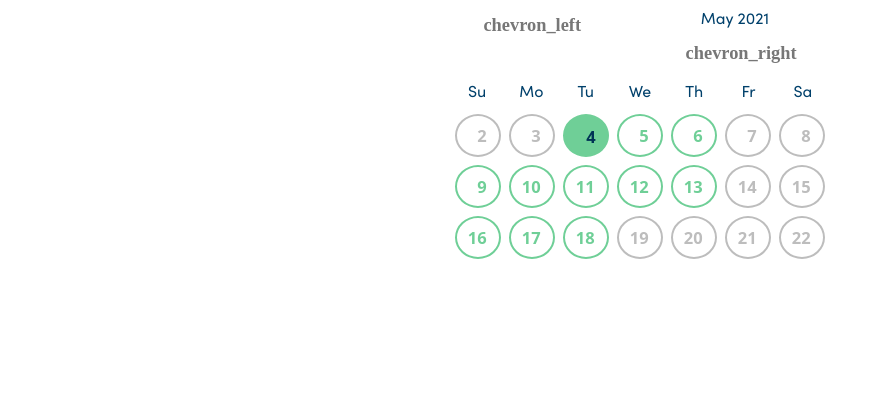
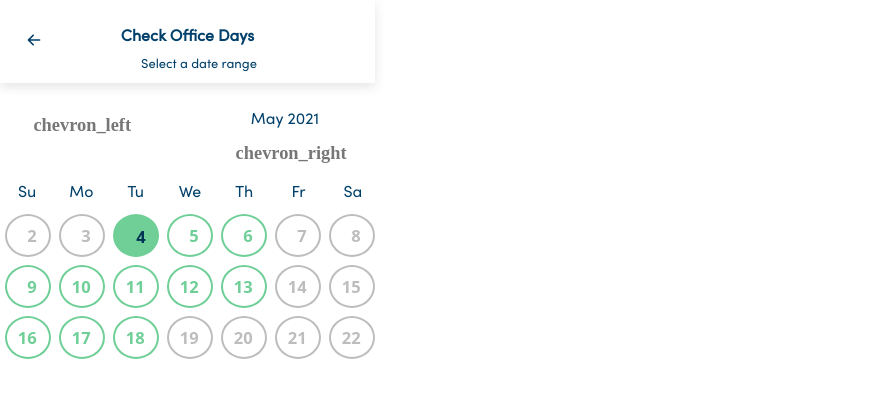
Before and after one commit to NofarVered/KueenB, a React (Create React App) app in the folder frontend/: page /days-in-office in a window 1280 px wide. Shown: the top 398 px of the page, without its empty margins (0-884 px from the left). Built offline with nearby package versions, Linux system fonts and the light colour scheme; no server answers.

Commit message:
selected office days

```diff
--- a/frontend/src/App.js
+++ b/frontend/src/App.js
@@ -28,6 +28,8 @@ class App extends Component {
         this.setState({ data: result }, () => {
           this.countRegisters();
           this.countDaysPerRegister();
+          console.log(this.state.data);
+          console.log(this.state.mapDaysByRegister);
         })
       );
   }
@@ -174,7 +176,11 @@ class App extends Component {
         countDic[tmpData[i].email] = [tmpData[i].arrivaldate];
       }
     }
-    this.setState({ mapDaysByRegister: countDic });
+    this.setState({ mapDaysByRegister: countDic },
+      () => {
+        console.log(this.state);
+      }
+  );
   };
 
 
--- a/frontend/src/components/Calendar/Calendar.jsx
+++ b/frontend/src/components/Calendar/Calendar.jsx
@@ -21,6 +21,7 @@ class Calendar extends React.Component {
     currentDay: new Date(),
     registersList: [],
     isAvailable: true,
+    registersDays: Array.isArray(this.props.registersDays) ? this.props.registersDays:[]
   };
 
   onDateClick = (day, className) => {
@@ -84,6 +85,11 @@ class Calendar extends React.Component {
 
   getCellClass(day, lastDay, calendarStart) {
     const { selectedDate, currentDay } = this.state;
+    if (this.state.registersDays.length){
+      if (this.state.registersDays.indexOf(format(day, "dd/MM/yyyy")) > -1){
+        return "selected";
+      }
+    }
     if (format(day, "iiii") === "Friday" || format(day, "iiii") === "Saturday")
       return "disabled";
     if (isPast(day, calendarStart) && !isSameDay(day, currentDay))
@@ -110,13 +116,13 @@ class Calendar extends React.Component {
     let day = startDate;
     let formattedDate = "";
 
-    console.log("currentDay ", currentDay);
-    console.log("currentMonth ", currentMonth);
-    console.log("startDate",startDate );
-    console.log("calendarEnd", calendarEnd);
-    console.log("lastDay", lastDay);
-    console.log("endDate ", endDate);
-    console.log("day ", day);
+    // console.log("currentDay ", currentDay);
+    // console.log("currentMonth ", currentMonth);
+    // console.log("startDate",startDate );
+    // console.log("calendarEnd", calendarEnd);
+    // console.log("lastDay", lastDay);
+    // console.log("endDate ", endDate);
+    // console.log("day ", day);
 
     while (day <= endDate) {
       for (let i = 0; i < 7; i++) {
--- /dev/null
+++ b/frontend/src/components/DaysInOffice/DaysInOffice.css
@@ -0,0 +1,49 @@
+.arrow {
+    margin-top: 26px;
+    margin-bottom: 1rem;
+    position: absolute;
+    margin-left: 26px;
+    cursor: pointer;
+    color: #00406b;
+  }
+.head_box_office_days {
+    position: absolute;
+    width: 375px;
+    height: 83px;
+    left: 0px;
+    top: 0px;
+    background: #ffffff;
+    box-shadow: 0px 4px 10px rgba(51, 51, 51, 0.12);
+  }
+.head_line_office_days{
+    position: absolute;
+    width: 255px;
+    height: 58px;
+    left: 60px;
+    top: 26px;
+    font-family: sofiapro-regular;
+    font-style: normal;
+    font-weight: bold;
+    font-size: 16px;
+    line-height: 120%;
+    text-align: center;
+    color: #00406b;
+    }
+.second_line{
+    position: absolute;
+    width: 162px;
+    height: 16px;
+    left: calc(50% - 162px / 2 + 11.5px);
+    bottom: 3px;
+    font-family: sofiapro-regular;
+    font-style: normal;
+    font-weight: normal;
+    font-size: 13px;
+    line-height: 120%;
+    text-align: center;
+    color: #00406b;
+}
+.calender_office_days {
+  top: 100px;
+  position: absolute;
+}
--- a/frontend/src/components/DaysInOffice/DaysInOffice.js
+++ b/frontend/src/components/DaysInOffice/DaysInOffice.js
@@ -1,8 +1,10 @@
 import React from "react";
-import format from "date-fns/format";
+// import format from "date-fns/format";
 import 'bootstrap/dist/css/bootstrap.min.css';
-import "../Calendar/calendar.css";
+import { HiArrowLeft } from "react-icons/hi";
+import { Link } from "react-router-dom";
 import Calendar from "../Calendar/Calendar";
+import "./DaysInOffice.css";
 
 class DaysInOffice extends React.Component {
     state = {
@@ -13,18 +15,29 @@ class DaysInOffice extends React.Component {
         email:this.props.email
     };
 
-
     onDateClick = day => {
-        console.log ("change this function")
+        //change !
     };
-
 
     render() {
         let registersDays = this.state.daysList[this.state.email];
         console.log(registersDays);
+
         return (
             <div>
-                <Calendar onDateClick={this.onDateClick}></Calendar>
+                {/* the head box of this page: */}
+                <div className="head_box_office_days">
+                    <h1 className="head_line_office_days">Check Office Days</h1>
+                    <h5 className="second_line">Select a date range</h5>
+                    <Link to="/">
+                        <div className="arrow">
+                        <HiArrowLeft />
+                        </div>
+                    </Link>
+               </div>
+              <div className="calender_office_days">
+                <Calendar onDateClick={this.onDateClick} registersDays={registersDays}></Calendar>
+              </div>
             </div>
         );
     }
--- a/frontend/src/components/UserCalendar.js
+++ b/frontend/src/components/UserCalendar.js
@@ -68,7 +68,7 @@ class UserCalendar extends React.Component {
                             <div className="arrow" onClick={this.handleSubmit}>
                             <HiArrowLeft />
                             </div>
-                            </Link>
+                    </Link>
                     <h4 className="calendarHeadline">When are you coming?</h4>
                 </div>
 
```
